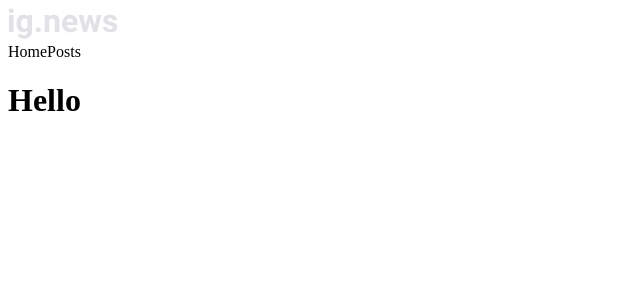
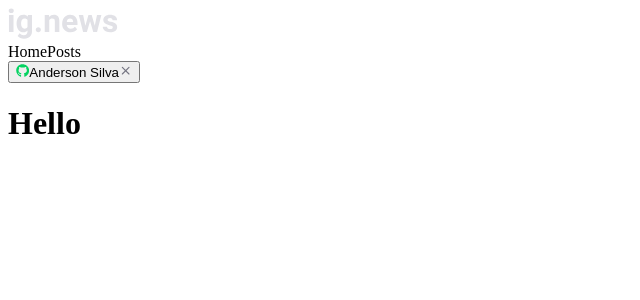
Before and after one commit to andersonsilva019/treinamento-nextjs-avancado, a Next.js app: page / in a window 1280 px wide. Shown: the top 300 px of the page, without its empty margins (0-640 px from the left). Built offline with nearby package versions, Linux system fonts and the light colour scheme.

Commit message:
:sparkles: feat: create component SignInButton

```diff
--- a/package.json
+++ b/package.json
@@ -10,11 +10,13 @@
   "dependencies": {
     "next": "10.1.3",
     "react": "17.0.2",
-    "react-dom": "17.0.2"
+    "react-dom": "17.0.2",
+    "react-icons": "^4.2.0"
   },
   "devDependencies": {
     "@types/node": "^14.14.41",
     "@types/react": "^17.0.3",
+    "@types/tailwindcss": "^2.0.2",
     "autoprefixer": "^10.2.5",
     "postcss": "^8.2.10",
     "tailwindcss": "^2.1.1",
--- a/src/components/Header.tsx
+++ b/src/components/Header.tsx
@@ -1,12 +1,12 @@
-
-
+import { SignInButton } from "./SignInButton"
 export function Header(){
 
   const activeLink = 'border-b-2 border-yellow-500 text-white font-bold'
 
   return(
     <header className="h-20 border-b border-gray-800">
-      <div className="max-w-5xl h-20 my-0 mx-auto py-0 px-8 flex items-center">
+      <div className="max-w-5xl h-20 my-0 mx-auto py-0 px-8 flex items-center justify-between">
+        <div className="flex items-center">
           <img src="/images/logo.svg" alt="Logo da ignews"/>
           <nav className="ml-20 h-20">
             <a className={`inline-block relative h-20 py-0 px-2 ${!!activeLink ? activeLink : 'text-gray-300'} leading-16 active-link  hover:text-white transition-all duration-200`}>
@@ -17,6 +17,8 @@ export function Header(){
             </a>
           </nav>
         </div>
+        <SignInButton/>
+      </div>
     </header>
   )
 }
--- /dev/null
+++ b/src/components/SignInButton.tsx
@@ -0,0 +1,53 @@
+import { FaGithub } from 'react-icons/fa'
+import { FiX } from 'react-icons/fi'
+export function SignInButton(){
+
+  const isUserLoggedIn = true
+
+  return isUserLoggedIn ? (
+    <button
+      type="button"
+      className="
+        h-12
+        rounded-3
+        bg-gray-850
+        border-0
+        py-0
+        px-6
+        flex
+        items-center
+        justify-center
+        text-white
+        font-bold
+        filter brightness-90 hover:filter-none
+        transition-all duration-200
+        "
+    >
+      <FaGithub color="#04d361" className="w-5 h-5 mr-4 "/>
+      Anderson Silva
+      <FiX color="#737380" className="ml-4"/>
+    </button>
+  ) : (
+    <button
+      type="button"
+      className="
+        h-12
+        rounded-3
+        bg-gray-850
+        border-0
+        py-0
+        px-6
+        flex
+        items-center
+        justify-center
+        text-white
+        font-bold
+        filter brightness-90 hover:filter-none
+        transition-all duration-200
+        "
+    >
+      <FaGithub color="#eba417" className="w-5 h-5 mr-4 "/>
+      Sign in with Github
+    </button>
+  )
+}
```
Also changed, not shown: tailwind.config.js (+7 -1 lines), 1 other file (tests, documents, lock files or other folders). Lines whose indentation alone changed are shown as unchanged.
